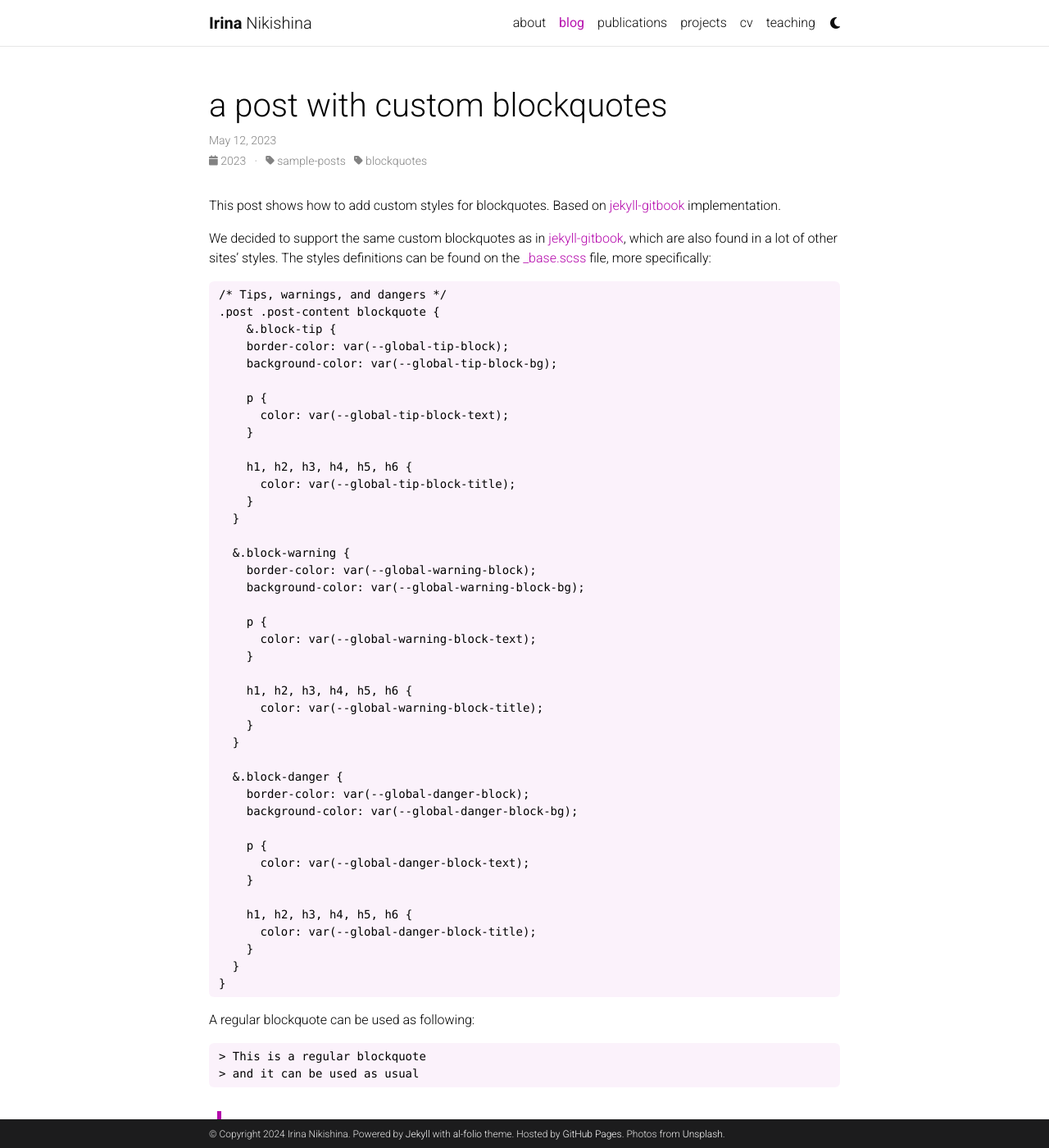
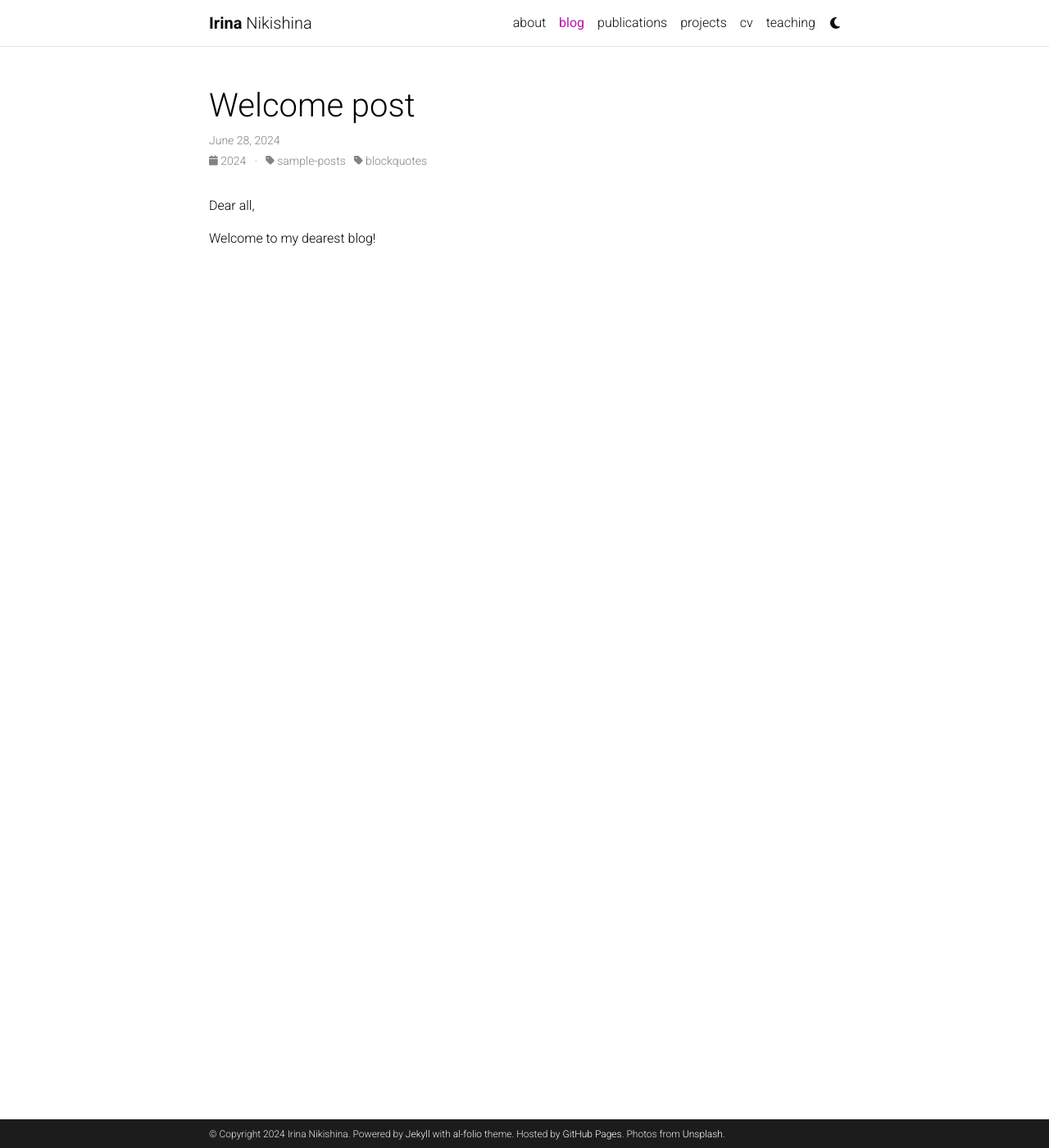
Before and after one commit to lilaspourpre/lilaspourpre.github.io, a Jekyll site: the page built from _posts/2023-05-12-custom-blockquotes.md, in a window 1280 px wide and 1400 px high. Shown: the whole window at 82% size. Built offline with Jekyll 4.4.1, drawn with Linux system fonts in a browser that asks for light colours; comment, search, counter and statistics services are not loaded; a style sheet for code colours, icons or effects is not loaded; some of the changed text lies outside the part shown.

Commit message:
Update 2023-05-12-custom-blockquotes.md

````diff
--- a/_posts/2023-05-12-custom-blockquotes.md
+++ b/_posts/2023-05-12-custom-blockquotes.md
@@ -1,110 +1,13 @@
 ---
 layout: post
-title: a post with custom blockquotes
-date: 2023-05-12 15:53:00-0400
-description: an example of a blog post with custom blockquotes
+title: Welcome post
+date: 2024-06-28 13:16:00-0400
+description: welcome post
 categories: sample-posts blockquotes
 giscus_comments: true
 related_posts: true
 ---
-This post shows how to add custom styles for blockquotes. Based on [jekyll-gitbook](https://github.com/sighingnow/jekyll-gitbook) implementation.
 
-We decided to support the same custom blockquotes as in [jekyll-gitbook](https://sighingnow.github.io/jekyll-gitbook/jekyll/2022-06-30-tips_warnings_dangers.html), which are also found in a lot of other sites' styles. The styles definitions can be found on the [_base.scss](https://github.com/alshedivat/al-folio/blob/master/_sass/_base.scss) file, more specifically:
+Dear all,
 
-```scss
-/* Tips, warnings, and dangers */
-.post .post-content blockquote {
-    &.block-tip {
-    border-color: var(--global-tip-block);
-    background-color: var(--global-tip-block-bg);
-
-    p {
-      color: var(--global-tip-block-text);
-    }
-
-    h1, h2, h3, h4, h5, h6 {
-      color: var(--global-tip-block-title);
-    }
-  }
-
-  &.block-warning {
-    border-color: var(--global-warning-block);
-    background-color: var(--global-warning-block-bg);
-
-    p {
-      color: var(--global-warning-block-text);
-    }
-
-    h1, h2, h3, h4, h5, h6 {
-      color: var(--global-warning-block-title);
-    }
-  }
-
-  &.block-danger {
-    border-color: var(--global-danger-block);
-    background-color: var(--global-danger-block-bg);
-
-    p {
-      color: var(--global-danger-block-text);
-    }
-
-    h1, h2, h3, h4, h5, h6 {
-      color: var(--global-danger-block-title);
-    }
-  }
-}
-```
-
-A regular blockquote can be used as following:
-
-```markdown
-> This is a regular blockquote
-> and it can be used as usual
-```
-
-> This is a regular blockquote
-> and it can be used as usual
-
-These custom styles can be used by adding the specific class to the blockquote, as follows:
-
-```markdown
-> ##### TIP
->
-> A tip can be used when you want to give advice
-> related to a certain content.
-{: .block-tip }
-```
-
-> ##### TIP
->
-> A tip can be used when you want to give advice
-> related to a certain content.
-{: .block-tip }
-
-```markdown
-> ##### WARNING
->
-> This is a warning, and thus should
-> be used when you want to warn the user
-{: .block-warning }
-```
-
-> ##### WARNING
->
-> This is a warning, and thus should
-> be used when you want to warn the user
-{: .block-warning }
-
-```markdown
-> ##### DANGER
->
-> This is a danger zone, and thus should
-> be used carefully
-{: .block-danger }
-```
-
-> ##### DANGER
->
-> This is a danger zone, and thus should
-> be used carefully
-{: .block-danger }
+Welcome to my dearest blog!
````
